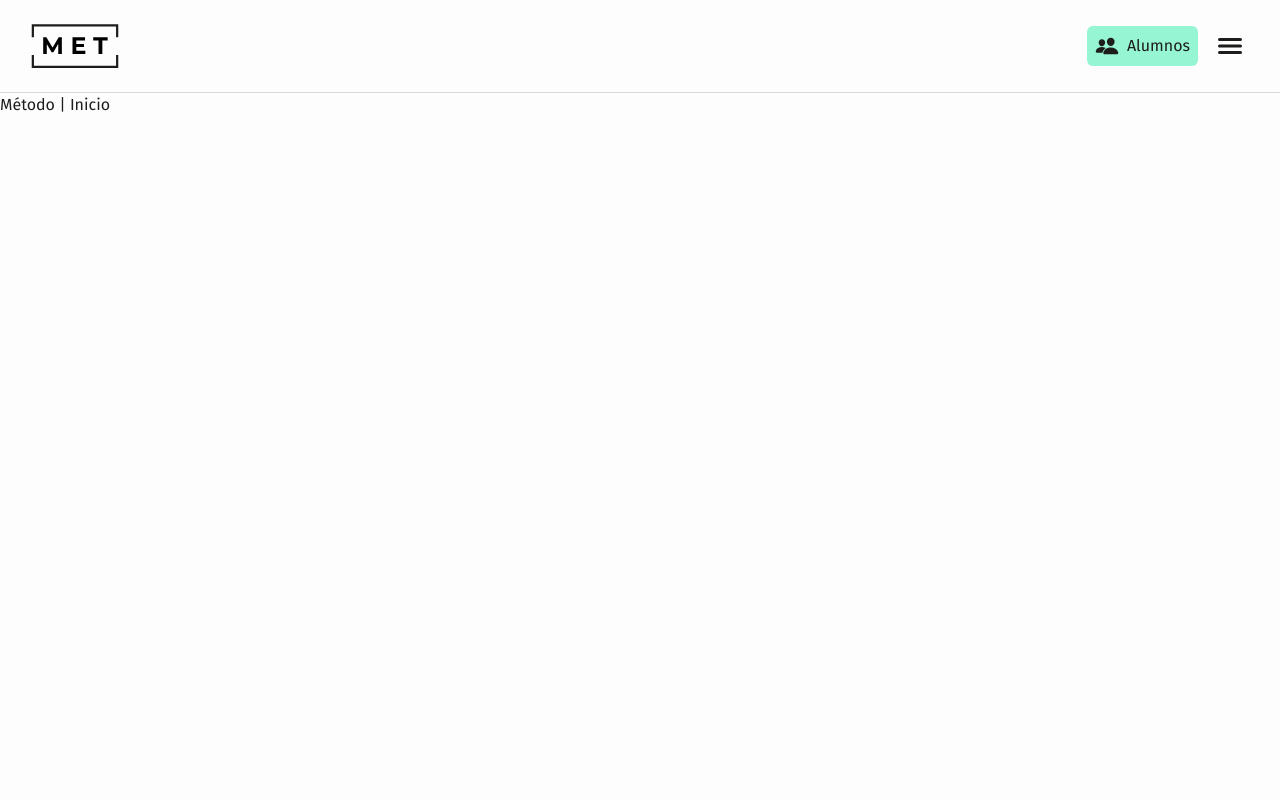
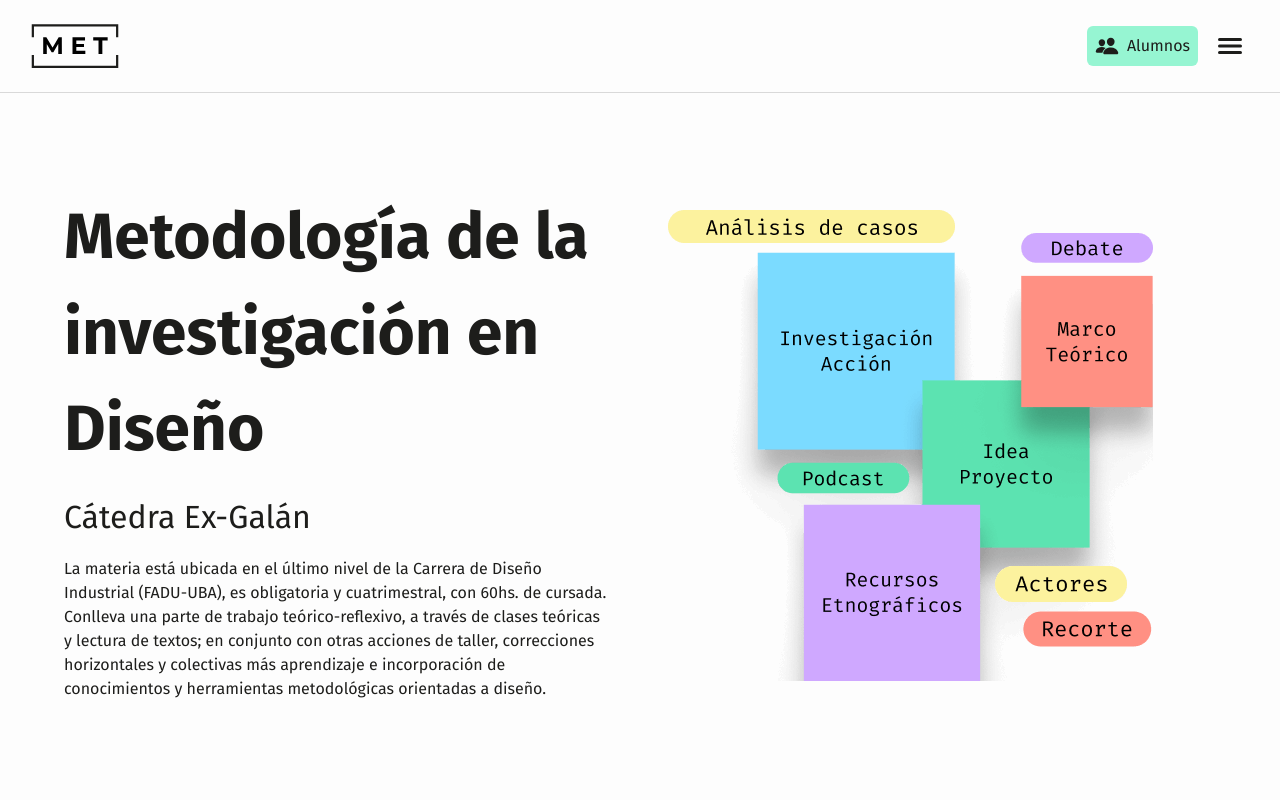
Before and after one commit to florluzduarte/metodo-fadu-uba, a Next.js app: page / in a window 1280 px wide. Shown: the top 800 px of the page. Built offline with nearby package versions, Linux system fonts and the light colour scheme.

Commit message:
feat: add Hero, Title and Subtitle components

```diff
--- a/src/app/page.tsx
+++ b/src/app/page.tsx
@@ -1,5 +1,7 @@
+import { Hero } from "@/components";
+
 export default function Home() {
   return (
-    <h1>Método | Inicio</h1>
+    <Hero />
   );
 }
--- /dev/null
+++ b/src/components/home/Hero.tsx
@@ -0,0 +1,20 @@
+import Image from "next/image";
+import { Title, Subtitle } from "@/components";
+import heroImg from "@/assets/images/hero-img-metodo.png";
+
+const textTitle = "Metodología de la investigación en Diseño";
+const textSubtitle = "Cátedra Ex-Galán"
+const textDescription = "La materia está ubicada en el último nivel de la Carrera de Diseño Industrial (FADU-UBA), es obligatoria y cuatrimestral, con 60hs. de cursada. Conlleva una parte de trabajo teórico-reflexivo, a través de clases teóricas y lectura de textos; en conjunto con otras acciones de taller, correcciones horizontales y colectivas más aprendizaje e incorporación de conocimientos y herramientas metodológicas orientadas a diseño.";
+
+export const Hero = () => {
+  return (
+    <section className="mx-6 mt-14 grid grid-cols-1 gap-14 md:grid-cols-2 md:items-center md:gap-8 lg:gap-14 xl:max-w-6xl xl:mx-auto xl:mt-24">
+      <div className="flex flex-col gap-4">
+        <Title text={textTitle} />
+        <Subtitle text={textSubtitle} type="regular" />
+        <p>{textDescription}</p>
+      </div>
+      <Image src={heroImg} alt="" width={485} height={471} placeholder="blur" unoptimized className="xl:self-center" />
+    </section>
+  )
+}
--- /dev/null
+++ b/src/components/ui/titles/Subtitle.tsx
@@ -0,0 +1,12 @@
+import cslx from "clsx";
+
+interface SubtitleProps {
+  text: string;
+  type: "bold" | "regular";
+}
+
+export const Subtitle = ({ text, type }: SubtitleProps) => {
+  return (
+    <h2 className={cslx("text-[20px] xl:text-[32px]", type === "bold" && "font-bold")}>{text}</h2>
+  )
+}
--- /dev/null
+++ b/src/components/ui/titles/Title.tsx
@@ -0,0 +1,11 @@
+interface TitleProps {
+  text: string;
+}
+
+export const Title = ({ text }: TitleProps) => {
+  return (
+    <h1 className="font-bold text-[32px] xl:text-[64px]">
+      {text}
+    </h1>
+  )
+}
```
Also changed, not shown: src/components/index.ts (+7 -0 lines), src/assets/images/hero-img-metodo.png (added).
